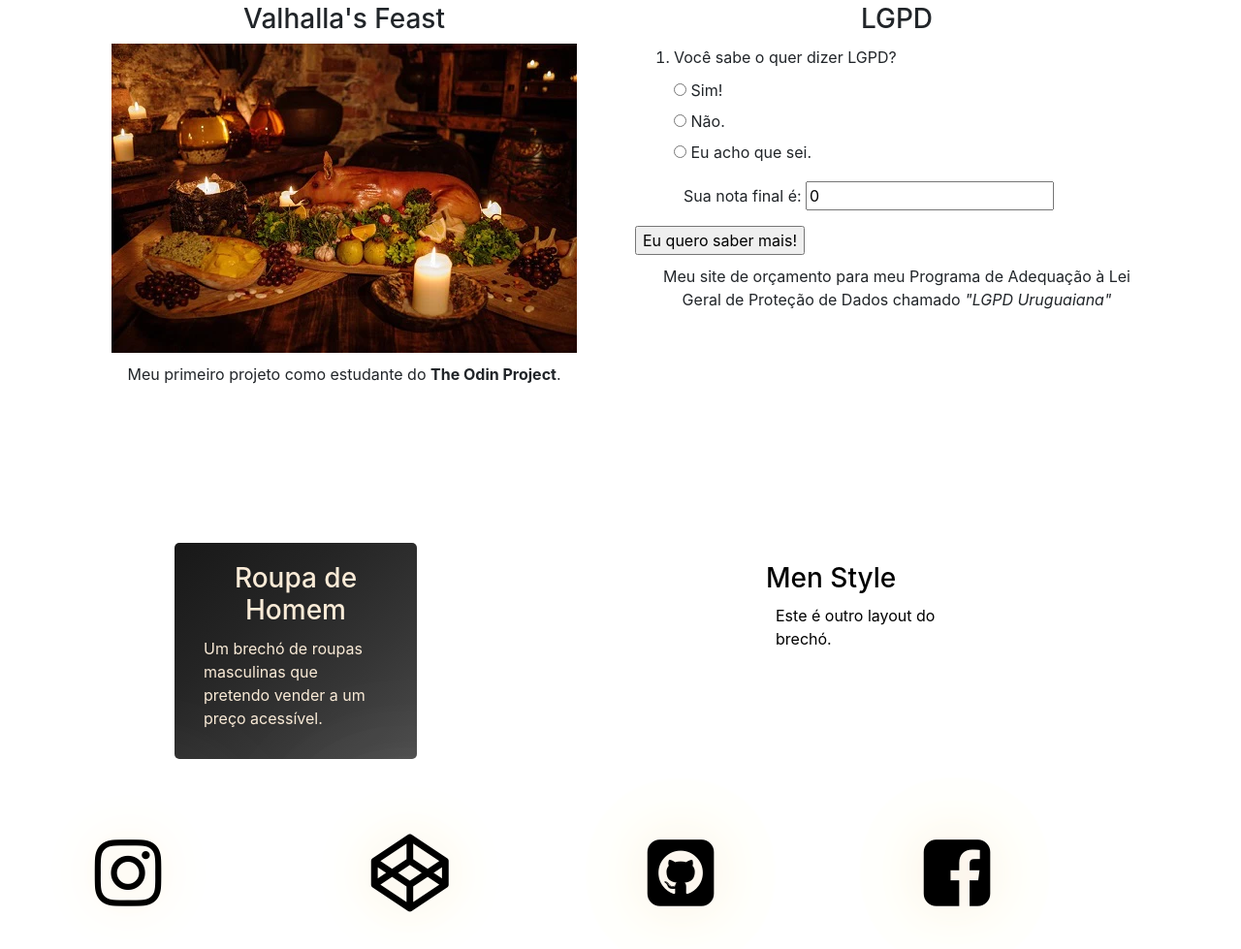
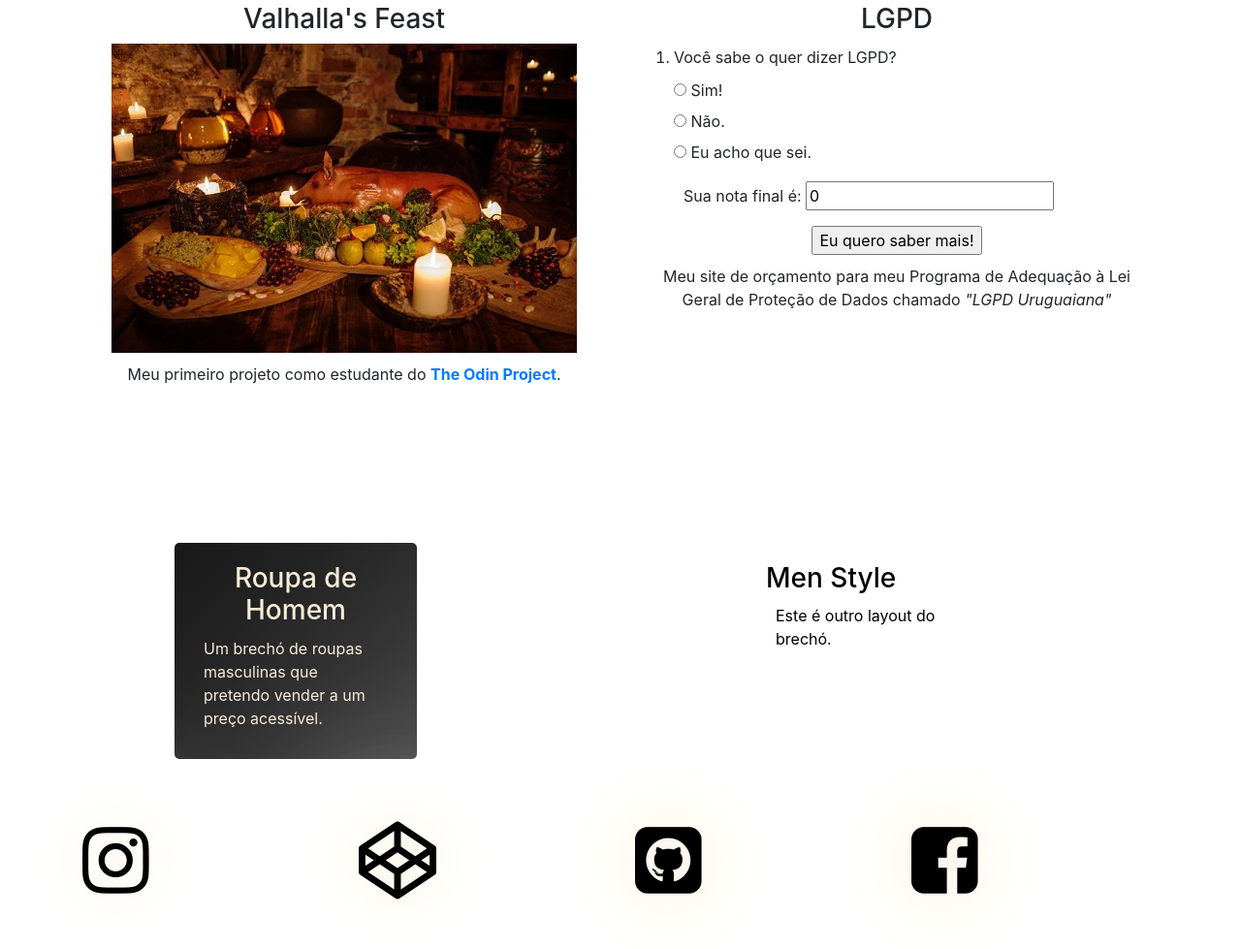
Before and after one commit to fabioffj/fabioffj.github.io, a plain HTML site: page index.html in a window 1280 px wide. Shown: the part 229-1208 px from the top of the page at 97% size. Drawn offline with nearby package versions, Linux system fonts and the light colour scheme.

Commit message:
Update and test a few things

```diff
--- a/index.html
+++ b/index.html
@@ -22,7 +22,7 @@
                 <div>
                     <h3 style="text-align: center;">Valhalla's Feast</h3>
                     <a href="https://fabioffj.github.io/odin-recipes/"><img class="center" src="./Imagens/valhallas feast.webp" alt="Valhalla's Feast"></a>
-                    <p style="text-align: center;" >Meu primeiro projeto como estudante do <strong>The Odin Project</strong>.</p>
+                    <p style="text-align: center;" >Meu primeiro projeto como estudante do <strong><a  href="https://www.theodinproject.com/">The Odin Project</a></strong>.</p>
                 </div>
             </div>
             <div class="col">
@@ -44,8 +44,10 @@
                         </ol>
                         </form>
                       </div>
+                    <div style="text-align: center;">
                     <a href="https://fabioffj.github.io/lgpd/"><input type="button" value="Eu quero saber mais!"></a>
                     <p style="text-align: center;" >Meu site de orçamento para meu Programa de Adequação à Lei Geral de Proteção de Dados chamado <i>"LGPD Uruguaiana"</i></p>
+                    </div>
                 </div>
             </div>
         </div>
--- a/style.css
+++ b/style.css
@@ -8,7 +8,7 @@ body {
 }
 
 a {
-  text-decoration: none;
+  text-decoration: none !important;
 }
 
 p {
@@ -50,7 +50,6 @@ img.center {
 #facebook {
     font-size: 500%;
     color: rgb(0, 0, 0);
-    margin: 5%;
     animation: animate 3s linear infinite;
     text-shadow: 0 0 50px rgb(250, 239, 226), 0 0 100px #fcfae8, 0 0 150px #fffbec,
       0 0 200px #fff9e7;
```
